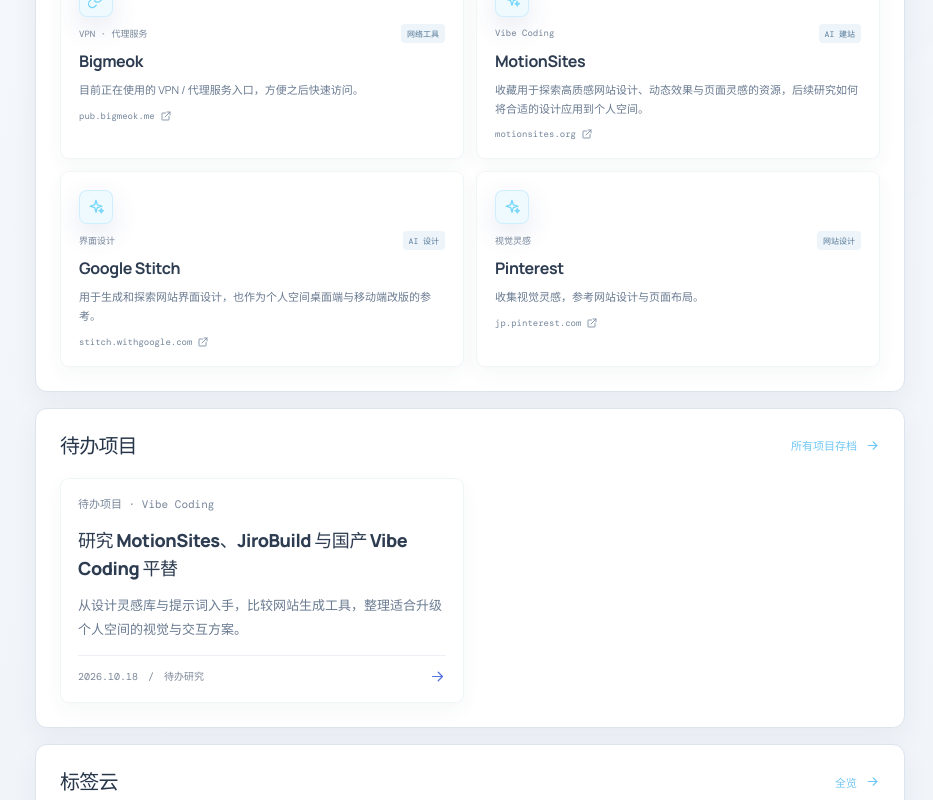
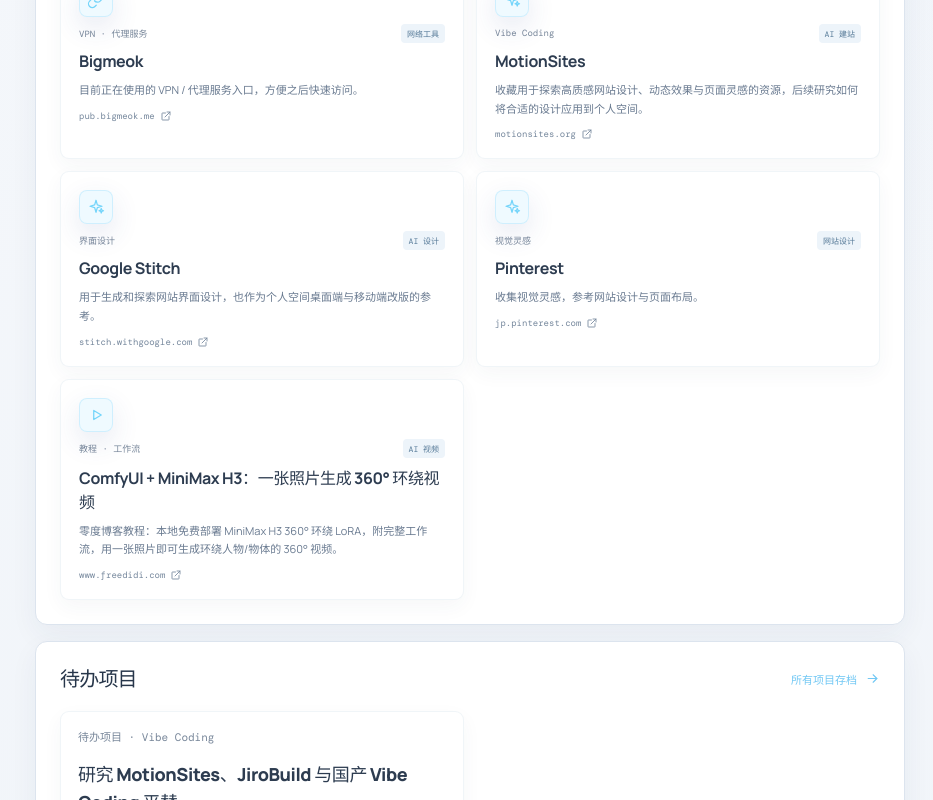
Before and after one commit to kairyqi/kairyqi-blog, a React (Vite) app: page / in a window 1280 px wide. Shown: the part 1255-2055 px from the top of the page, without its empty margins (347-1280 px from the left). Built offline with nearby package versions, Linux system fonts and the light colour scheme.

Commit message:
feat(bookmarks): 新增 ComfyUI + MiniMax H3 360° 环绕视频教程收藏

```diff
--- a/src/main.jsx
+++ b/src/main.jsx
@@ -185,6 +185,7 @@
   { category: 'AI 建站 · 设计灵感', type: 'Vibe Coding', title: 'MotionSites', note: '收藏用于探索高质感网站设计、动态效果与页面灵感的资源，后续研究如何将合适的设计应用到个人空间。', tags: ['AI工具', '提示词', '网页设计', '实用网站', '视觉灵感', '待研究'], icon: 'spark', label: 'AI 建站', link: 'https://motionsites.org/', image: 'https://image.thum.io/get/width/1200/crop/800/https://motionsites.org/' },
   { category: 'AI 设计工具', type: '界面设计', title: 'Google Stitch', note: '用于生成和探索网站界面设计，也作为个人空间桌面端与移动端改版的参考。', tags: ['AI工具', '网页设计', '视觉灵感', '前端开发'], icon: 'spark', label: 'AI 设计', link: 'https://stitch.withgoogle.com/projects/11189735975645787200' },
   { category: '网站设计', type: '视觉灵感', title: 'Pinterest', note: '收集视觉灵感，参考网站设计与页面布局。', tags: ['视觉灵感', '网页设计', '实用网站'], icon: 'spark', label: '网站设计', link: 'https://jp.pinterest.com/', image: 'https://image.thum.io/get/width/1200/crop/800/https://jp.pinterest.com/' },
+  { category: 'AI 视频生成 · ComfyUI', type: '教程 · 工作流', title: 'ComfyUI + MiniMax H3：一张照片生成 360° 环绕视频', note: '零度博客教程：本地免费部署 MiniMax H3 360° 环绕 LoRA，附完整工作流，用一张照片即可生成环绕人物/物体的 360° 视频。', tags: ['AI视频', 'ComfyUI', 'MiniMax H3', '教程', '工作流', '本地部署'], icon: 'play', label: 'AI 视频', link: 'https://www.freedidi.com/25755.html', image: 'https://image.thum.io/get/width/1200/crop/800/https://www.freedidi.com/25755.html' },
 ]
 
 function ArchiveHeader({ homeUrl }) {
```
